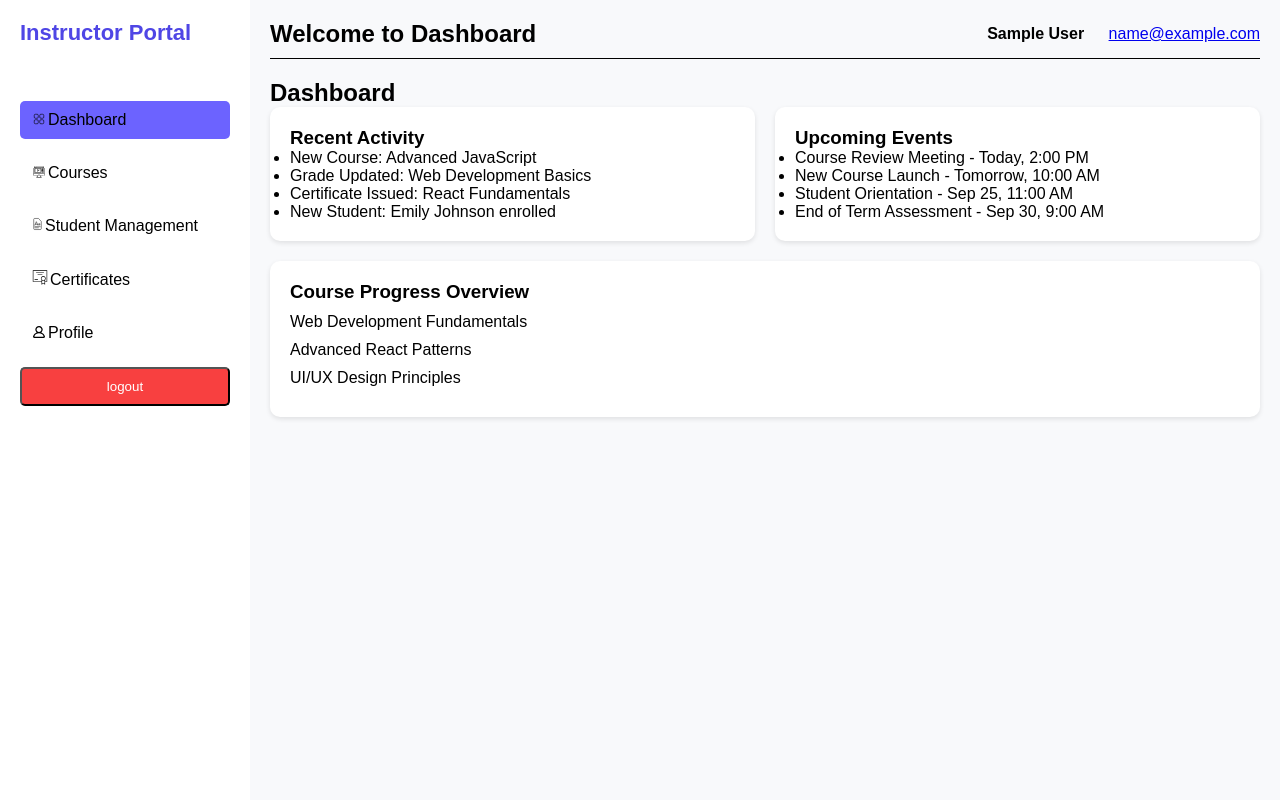
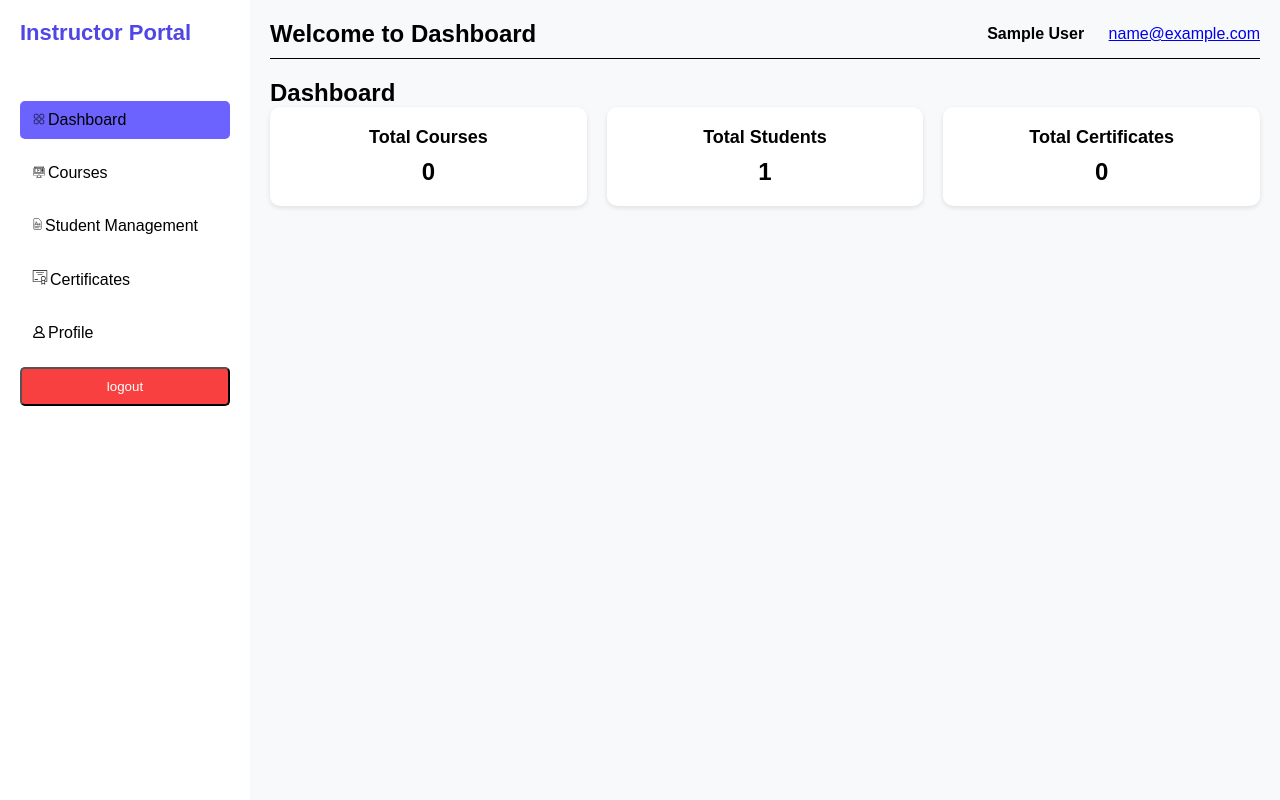
Before and after one commit to SAIFUL-SIFAT/Online-Learning-Management-System, a PHP site: page /dashboard.php in a window 1280 px wide. Run offline with PHP 8.4, Linux system fonts and the light colour scheme; the visitor is signed in with stand-in values (Sample User, id 1); data comes from the database, SQL or seed files in the repository.

Commit message:
header section changed

```diff
--- a/assets/css/instructor/dashboard.css
+++ b/assets/css/instructor/dashboard.css
@@ -68,7 +68,6 @@ body {
 
 }
 
-
 header h2 {
     font-size: 22px;
     margin-bottom: 10px;
@@ -94,28 +93,24 @@ header h2 {
     margin-bottom: 20px;
 }
 
-.recent-activity,
-.upcoming-events {
-    background-color: #fff;
-    padding: 20px;
-    border-radius: 10px;
-    flex: 1;
-    box-shadow: 0 2px 5px rgba(0, 0, 0, 0.1);
+.dashboard-stats {
+    display: flex; /* Use Flexbox */
+    gap: 20px; /* Space between the items */
 }
 
-.course-progress {
+.stat {
     background-color: #fff;
     padding: 20px;
     border-radius: 10px;
     box-shadow: 0 2px 5px rgba(0, 0, 0, 0.1);
+    text-align: center;
+    flex: 1; /* Make the items take equal width */
 }
-
-.progress {
-    margin: 10px 0;
+.stat h3 {
+    font-size: 18px;
+    margin-bottom: 10px;
 }
-
-progress {
-    width: 100%;
-    height: 10px;
-    appearance: none;
+.stat p {
+    font-size: 24px;
+    font-weight: bold;
 }
--- a/assets/css/instructor/update.css
+++ b/assets/css/instructor/update.css
@@ -69,15 +69,15 @@ body {
 }
 
 header h2 {
-    font-size: 22px;
-    margin-bottom: 10px;
+    font-size: 18px;
+    /* margin-bottom: 10px; */
 }
 .header {
     display: flex;
     justify-content: space-between;
     align-items: center;
     margin-bottom: 20px;
-    padding-bottom: 10px;
+    /* padding-bottom: 10px;  */
     border-bottom:1px solid black;
 }
 
--- a/view/instructor/dashboard.php
+++ b/view/instructor/dashboard.php
@@ -1,10 +1,30 @@
 <?php
+error_reporting(E_ALL);
+ini_set('display_errors', 1);
 session_start();
-
 if (!isset($_SESSION['full_name'])) {
     header("Location: ../../login.php");
     exit();
 }
+include '../../model/instructor/db.php';
+$db= new MyDB();
+$conn = $db->openConn();
+
+
+// Get the total number of courses
+$sql = "SELECT COUNT(*) AS total_courses FROM course WHERE instructor_id = ?";
+$stmt = $conn->prepare($sql);
+$stmt->bind_param("i", $_SESSION['instructor_id']);
+$stmt->execute();
+$result = $stmt->get_result();
+$total_courses = $result->fetch_assoc()['total_courses'];
+
+$sql = "SELECT COUNT(*) AS total_students FROM student ";
+$stmt = $conn->prepare($sql);
+// $stmt->bind_param("i", $_SESSION['instructor_id']);
+$stmt->execute();
+$result = $stmt->get_result();
+$total_students = $result->fetch_assoc()['total_students'];
 ?>
 
 <!DOCTYPE html>
@@ -51,61 +71,26 @@ if (!isset($_SESSION['full_name'])) {
         </div>
 
             <!-- Dashboard Content -->
-            <h2>Dashboard</h2>
+            <!-- <h2>Dashboard</h2> -->
             <div class="dashboard">
-                <div class="stats">
+                <h2>Dashboard</h2>
+                <div class="dashboard-stats">
                     <div class="stat">
-
+                        <h3>Total Courses</h3>
+                        <p><?php echo $total_courses; ?></p>
                     </div>
                     <div class="stat">
-
+                        <h3>Total Students</h3>
+                        <p><?php echo $total_students; ?></p>
                     </div>
                     <div class="stat">
+                        <h3>Total Certificates</h3>
+                        <p><?php echo $total_courses; ?></p>
+                    </div>
 
-                    </div>
-                    <div class="stat">
 
-                    </div>
                 </div>
-
-                <!-- Recent Activity and Events -->
-                <div class="activity-events">
-                    <div class="recent-activity">
-                        <h3>Recent Activity</h3>
-                        <ul>
-                            <li>New Course: Advanced JavaScript</li>
-                            <li>Grade Updated: Web Development Basics</li>
-                            <li>Certificate Issued: React Fundamentals</li>
-                            <li>New Student: Emily Johnson enrolled</li>
-                        </ul>
-                    </div>
-                    <div class="upcoming-events">
-                        <h3>Upcoming Events</h3>
-                        <ul>
-                            <li>Course Review Meeting - Today, 2:00 PM</li>
-                            <li>New Course Launch - Tomorrow, 10:00 AM</li>
-                            <li>Student Orientation - Sep 25, 11:00 AM</li>
-                            <li>End of Term Assessment - Sep 30, 9:00 AM</li>
-                        </ul>
-                    </div>
-                </div>
-
-                <!-- Course Progress Overview -->
-                <div class="course-progress">
-                    <h3>Course Progress Overview</h3>
-                    <div class="progress">
-                        <p>Web Development Fundamentals</p>
-
-                    </div>
-                    <div class="progress">
-                        <p>Advanced React Patterns</p>
-
-                    </div>
-                    <div class="progress">
-                        <p>UI/UX Design Principles</p>
-                        <!-- <progress value="45" max="100"></progress> -->
-                    </div>
-                </div>
+                <!-- Other dashboard content -->
             </div>
         </div>
     </div>
--- a/view/instructor/update.php
+++ b/view/instructor/update.php
@@ -18,7 +18,7 @@ if (!isset($_SESSION['full_name'])) {
 
 <body>
             <div class="sidebar">
-                        <h2>Instructor Portal</h2>
+                <h2>Instructor Portal</h2>
                         <nav>
                             <ul>
                                 <li><a href="dashboard.php"><span><img src="../../assets/uploads/dashboard.svg" alt="Profile Picture"  width="18" height="12"></span>Dashboard</a></li>
```
